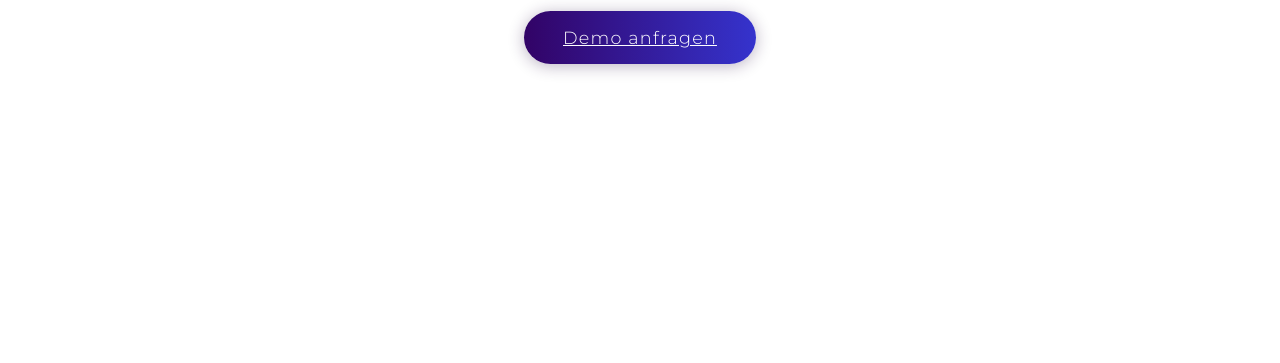
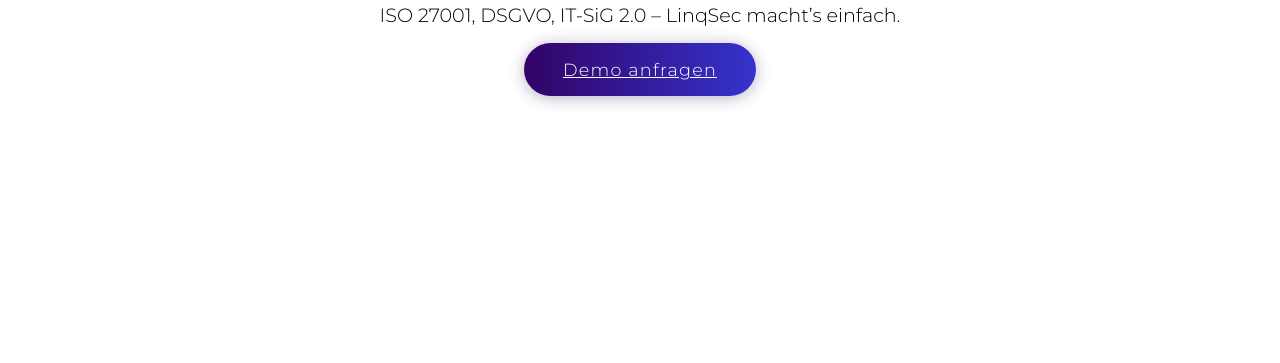
Before and after one commit to Linqsec/Linqsec, a website: page index.html in a window 1280 px wide. Shown: the part 309-672 px from the top of the page. Drawn offline with Linux system fonts and the light colour scheme.

Commit message:
Update styles.css

```diff
--- a/styles.css
+++ b/styles.css
@@ -31,7 +31,7 @@
   transition: background 0.3s, color 0.3s;
   font-family: 'Montserrat', Arial, sans-serif;
   margin: 0rem;
-  padding: 0rem;
+  padding-top: 1rem;
 }
 .header, .navbar, .nav-links, .nav-links a, .burger {
   background: var(--bg);
```
